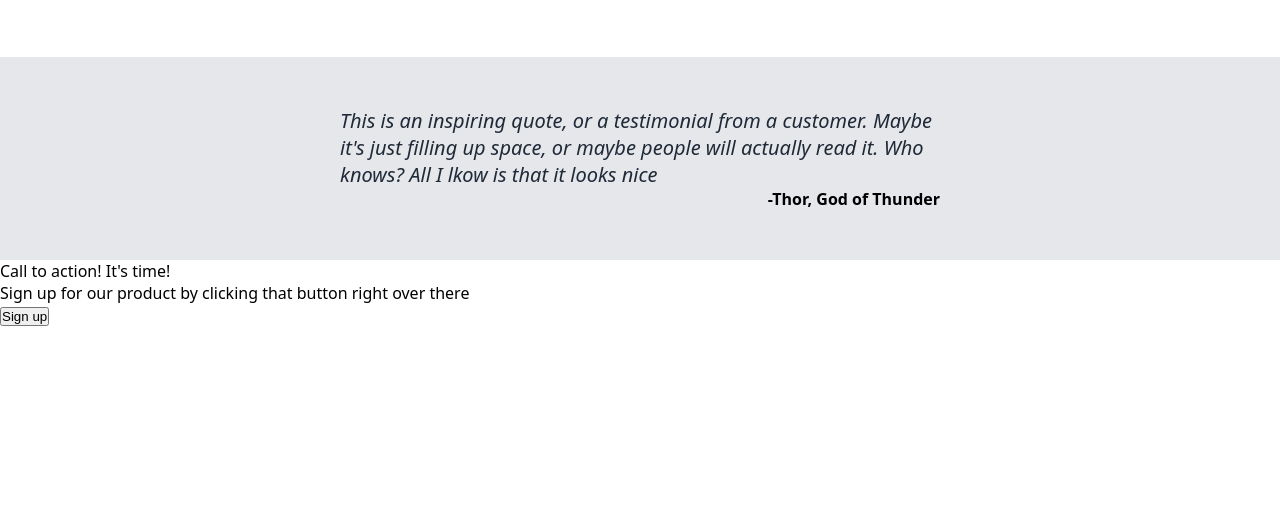
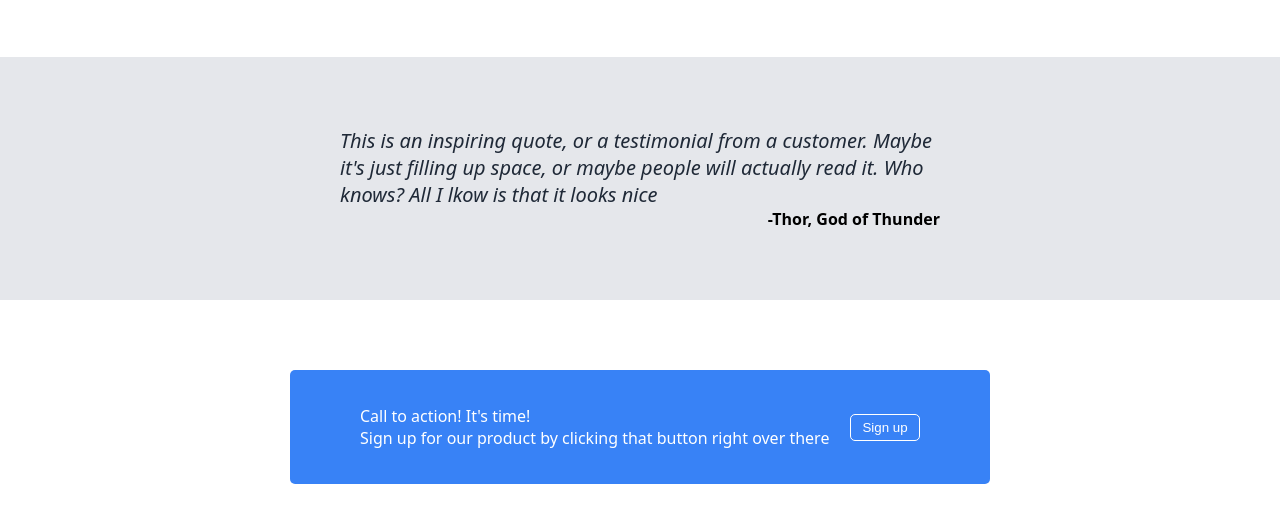
Before and after one commit to hencci/Landing-page, a plain HTML site: page index.html in a window 1280 px wide. Shown: the part 709-1232 px from the top of the page. Before the commit the page ends 1035 px from the top, so only its background shows below. Drawn offline with Linux system fonts and the light colour scheme.

Commit message:
Add styling to sign-up section

```diff
--- a/index.html
+++ b/index.html
@@ -62,7 +62,7 @@
                 <p id="call">Call to action! It's time!</p>
                 <p>Sign up for our product by clicking that button right over there</p>
             </div>
-            <button>Sign up</button>
+            <div><button>Sign up</button></div>
         </div>
     </div>
 </body>
--- a/style.css
+++ b/style.css
@@ -118,7 +118,7 @@ img, picture, video, canvas, svg {
 .quote-text {
     width: 600px;
     margin: 0 auto;
-    padding: 50px 0;
+    padding: 70px 0;
 }
 
 .quote-text p:first-child {
@@ -129,3 +129,28 @@ img, picture, video, canvas, svg {
 .quote-text p:last-child {
     text-align: end;
 }
+
+.sign-up {
+    padding: 70px 100px;
+}
+
+.sign-up-content {
+    max-width: 700px;
+    margin: 0 auto;
+    display: flex;
+    gap: 20px;
+    justify-content: space-between;
+    align-items: center;
+    background-color: #3882F6;
+    padding: 35px 70px;
+    border-radius: 5px;
+    color: white;
+}
+
+.sign-up button {
+    width: 70px;
+    padding: 5px 10px;
+    background-color: #3882F6;
+    color: white;
+    border: 1px solid white;border-radius: 5px;
+}
```
